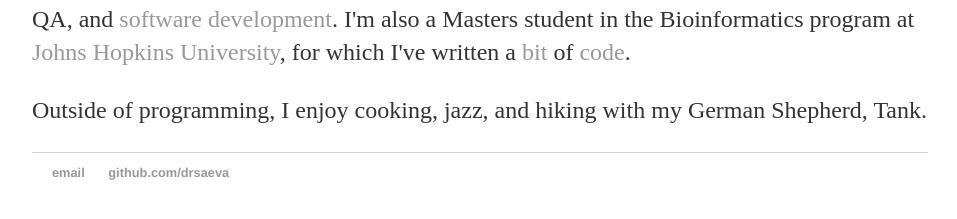
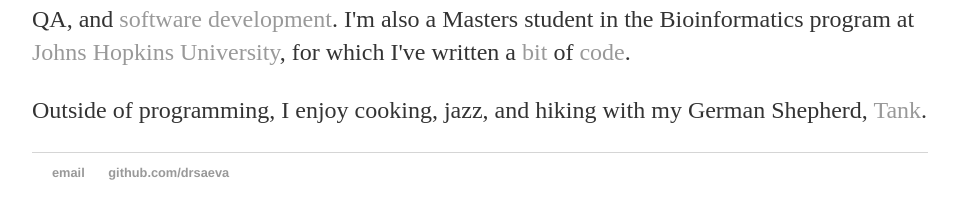
Before and after one commit to drsaeva/drsaeva.github.io, a Jekyll site: the page built from about/index.html, in a window 1280 px wide. Shown: the part 420-639 px from the top of the page, without its empty margins (160-1117 px from the left). Built offline with Jekyll 4.4.1, drawn with Linux system fonts in a browser that asks for light colours; part of the change alters nothing that is shown.

```diff
--- a/about/index.html
+++ b/about/index.html
@@ -23,4 +23,4 @@ datasets</a>. Circa Fall 2015, I used
 
 
 <p>Outside of programming, I enjoy cooking, jazz, and hiking with my German
-Shepherd, Tank.</p>
+ Shepherd, <a href="https://avatars1.githubusercontent.com/u/11340638?v=3&s=460">Tank</a>.</p>
```
